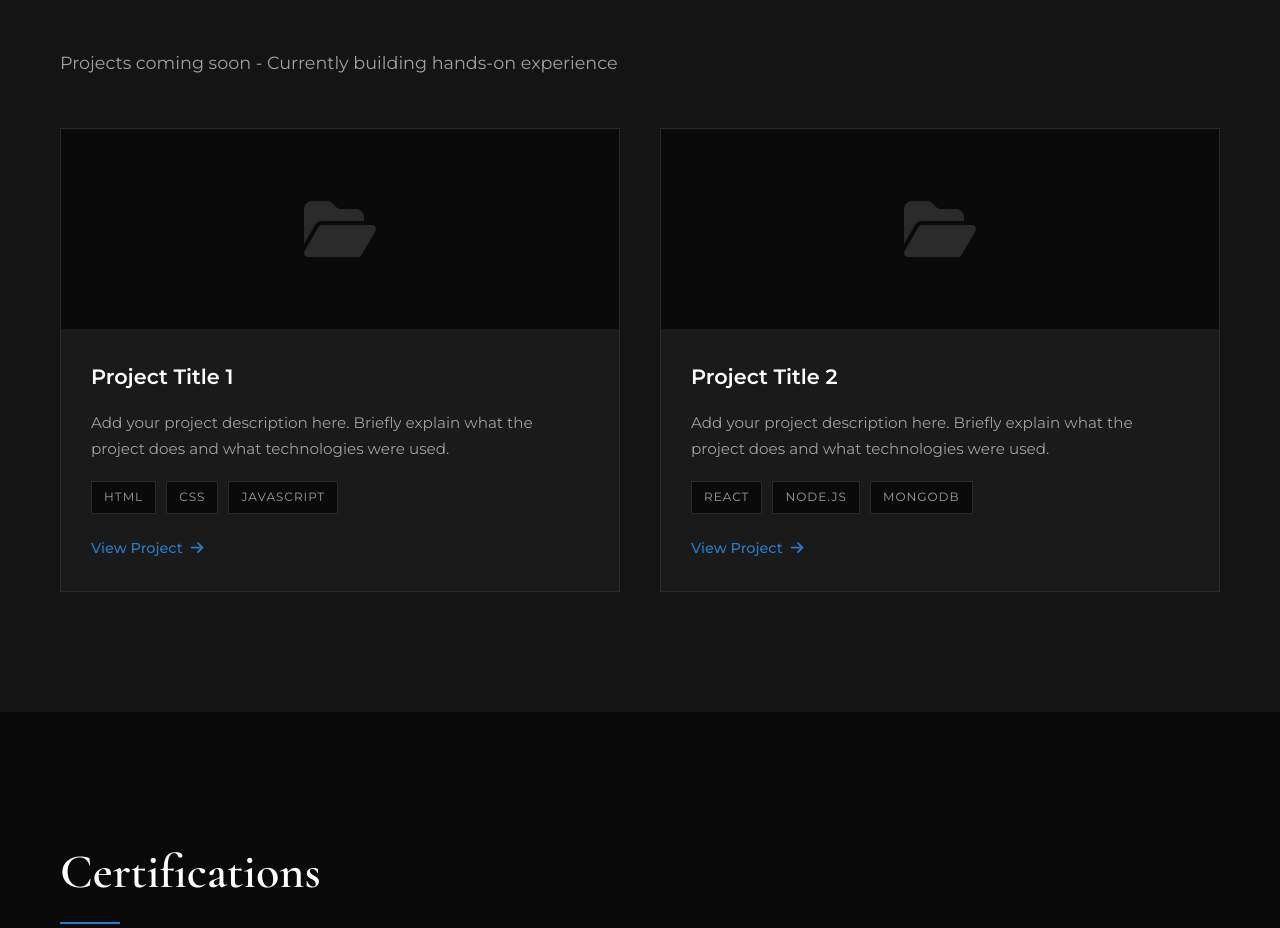
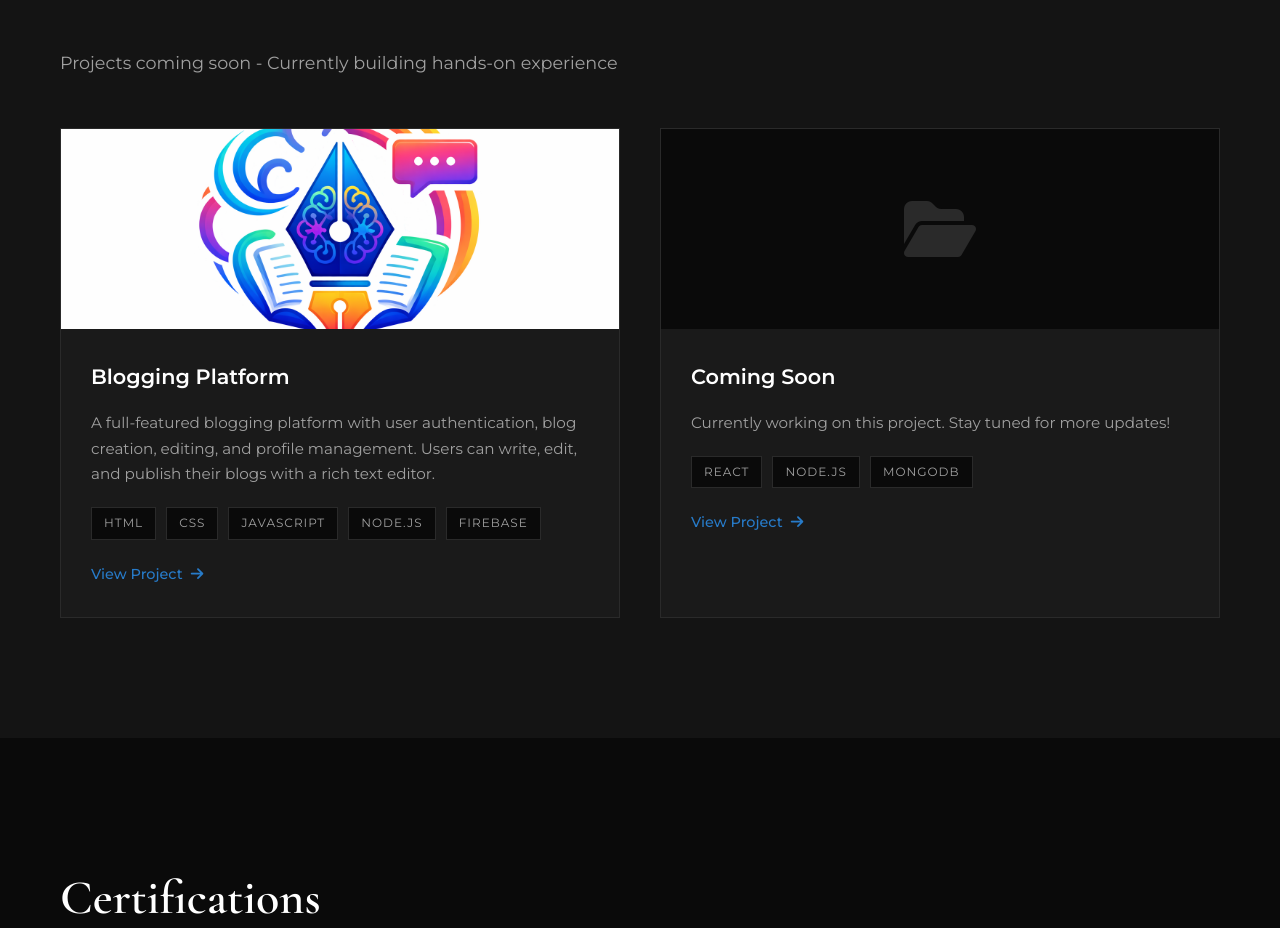
Before and after one commit to harshjain08/harsh-portfolio, a plain HTML site: page index.html in a window 1280 px wide. Shown: the part 3300-4228 px from the top of the page. Drawn offline with nearby package versions, Linux system fonts and the light colour scheme.

Commit message:
Updated UI and fixed bugs

```diff
--- a/index.html
+++ b/index.html
@@ -193,28 +193,32 @@
             <h2 class="section-title">Recent Projects</h2>
             <p class="section-subtitle">Projects coming soon - Currently building hands-on experience</p>
             <div class="projects-grid">
+                <a href="https://blogging-platform-mu-seven.vercel.app/" target="_blank" class="project-card-whole">
+                <div class="project-card">
+                    <div class="project-image">
+                        <img src="images/blog-station.png" alt="Blogging Platform" style="width: 100%; height: 100%; object-fit: cover;">
+                    </div>
+                    <div class="project-info">
+                        <h3>Blogging Platform</h3>
+                        <p>A full-featured blogging platform with user authentication, blog creation, editing, and profile management. Users can write, edit, and publish their blogs with a rich text editor.</p>
+                        <div class="project-tags">
+                            <span>HTML</span>
+                            <span>CSS</span>
+                            <span>JavaScript</span>
+                            <span>Node.js</span>
+                            <span>Firebase</span>
+                        </div>
+                        <span class="project-link">View Project <i class="fas fa-arrow-right"></i></span>
+                    </div>
+                </div>
+                </a>
                 <div class="project-card">
                     <div class="project-image">
                         <i class="fas fa-folder-open"></i>
                     </div>
                     <div class="project-info">
-                        <h3>Project Title 1</h3>
-                        <p>Add your project description here. Briefly explain what the project does and what technologies were used.</p>
-                        <div class="project-tags">
-                            <span>HTML</span>
-                            <span>CSS</span>
-                            <span>JavaScript</span>
-                        </div>
-                        <a href="#" class="project-link">View Project <i class="fas fa-arrow-right"></i></a>
-                    </div>
-                </div>
-                <div class="project-card">
-                    <div class="project-image">
-                        <i class="fas fa-folder-open"></i>
-                    </div>
-                    <div class="project-info">
-                        <h3>Project Title 2</h3>
-                        <p>Add your project description here. Briefly explain what the project does and what technologies were used.</p>
+                        <h3>Coming Soon</h3>
+                        <p>Currently working on this project. Stay tuned for more updates!</p>
                         <div class="project-tags">
                             <span>React</span>
                             <span>Node.js</span>
--- a/style.css
+++ b/style.css
@@ -634,6 +634,20 @@ ul {
     gap: 15px;
 }
 
+/* Project Card Link */
+.project-card-link {
+    text-decoration: none;
+    color: inherit;
+    display: block;
+}
+
+/* Whole Card Clickable */
+.project-card-whole {
+    text-decoration: none;
+    color: inherit;
+    display: block;
+}
+
 /* ======== CERTIFICATIONS SECTION ======== */
 .certifications-grid {
     display: grid;
```
Also changed, not shown: images/blog-station.png (added).
